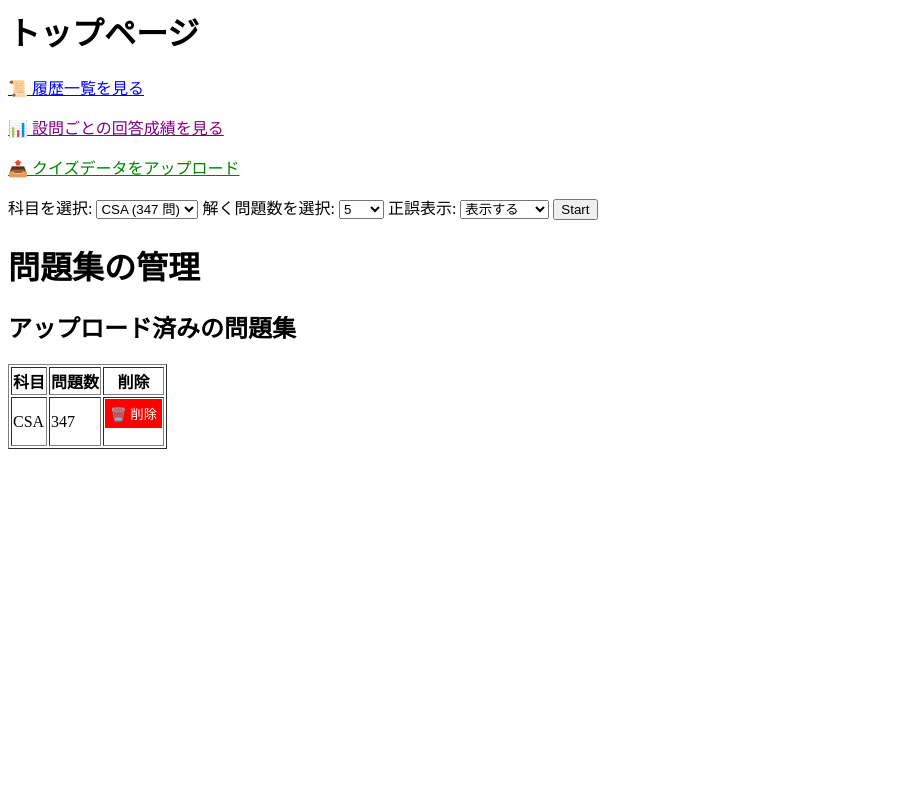
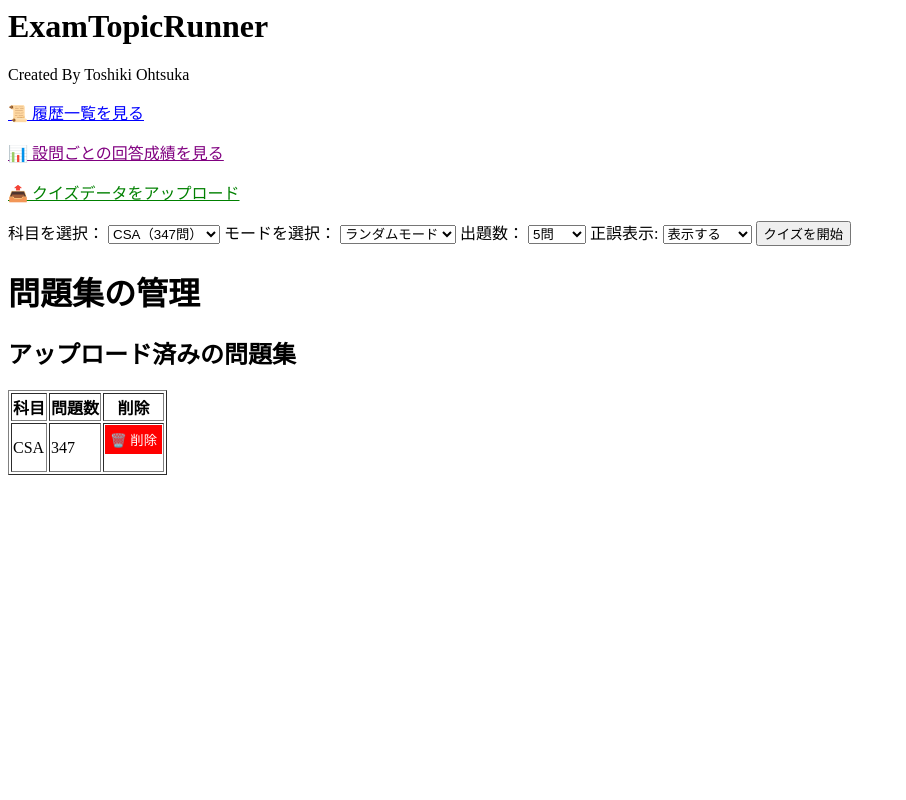
Before and after one commit to j45delight/ExamTopicRunner, a Django app: page / in a window 1280 px wide. Shown: the whole page, without its empty margins (0-906 px from the left). Run offline with Django 5.2, Linux system fonts and the light colour scheme; data comes from the database, SQL or seed files in the repository; both versions use the stored data as it was after the commit.

Commit message:
v1.1: 回答成績のデバッグ、正解の問題の色表示、モード表示不具合の修正

```diff
--- a/quiz_app/quiz/templates/select_subject.html
+++ b/quiz_app/quiz/templates/select_subject.html
@@ -1,34 +1,58 @@
-<h1>トップページ</h1>
-<p><a href="/history/" style="font-size: 16px; color: blue; text-decoration: underline;">📜 履歴一覧を見る</a></p>
-<p><a href="/question_performance/" style="font-size: 16px; color: purple; text-decoration: underline;">📊 設問ごとの回答成績を見る</a></p>
-<p><a href="/upload/" style="font-size: 16px; color: green; text-decoration: underline;">📤 クイズデータをアップロード</a></p>
+<h1>ExamTopicRunner</h1>
+Created By Toshiki Ohtsuka
+<p>
+  <a
+    href="/history/"
+    style="font-size: 16px; color: blue; text-decoration: underline"
+    >📜 履歴一覧を見る</a
+  >
+</p>
+<p>
+  <a
+    href="/question_performance/"
+    style="font-size: 16px; color: purple; text-decoration: underline"
+    >📊 設問ごとの回答成績を見る</a
+  >
+</p>
+<p>
+  <a
+    href="/upload/"
+    style="font-size: 16px; color: green; text-decoration: underline"
+    >📤 クイズデータをアップロード</a
+  >
+</p>
 
-<form action="{% url 'start_quiz' %}" method="get">
-    <label>科目を選択:</label>
-    <select name="subject" required>
-        {% for item in subjects %}
-            <option value="{{ item.subject }}">{{ item.subject }} ({{ item.total_questions }} 問)</option>
+<form action="{% url 'start_quiz' %}" method="GET">
+  <label for="subject">科目を選択：</label>
+  <select name="subject" id="subject">
+    {% for subject in subjects %}
+    <option value="{{ subject.subject }}">
+      {{ subject.subject }}（{{ subject.total_questions }}問）
+    </option>
     {% endfor %}
-
   </select>
 
-    <label>解く問題数を選択:</label>
-    <select name="num_questions">
-        <option value="5">5</option>
-        <option value="10">10</option>
-        <option value="20">20</option>
-        <option value="50">50</option>
-        <option value="100">100</option>
-        <option value="all">all</option>
+  <label for="mode">モードを選択：</label>
+  <select name="mode" id="mode">
+    <option value="random" {% if mode == "random" %}selected{% endif %}>ランダムモード</option>
+    <option value="sequential" {% if mode == "sequential" %}selected{% endif %}>通常モード</option>
   </select>
 
+  <label for="num_questions">出題数：</label>
+  <select name="num_questions" id="num_questions">
+    <option value="5">5問</option>
+    <option value="10">10問</option>
+    <option value="20">20問</option>
+    <option value="50">50問</option>
+    <option value="100">100問</option>
+    <option value="all">全部</option>
+  </select>
   <label>正誤表示:</label>
     <select name="show_feedback">
         <option value="yes">表示する</option>
         <option value="no">表示しない</option>
     </select>
-
-    <button type="submit">Start</button>
+  <button type="submit">クイズを開始</button>
 </form>
 
 <h1>問題集の管理</h1>
@@ -46,9 +70,23 @@
     <td>{{ batch.subject }}</td>
     <td>{{ batch.question_count }}</td>
     <td>
-            <form method="post" action="{% url 'delete_questions_by_batch' batch.batch_id %}" onsubmit="return confirm('⚠️ この問題集を削除しますか？');">
+      <form
+        method="post"
+        action="{% url 'delete_questions_by_batch' batch.batch_id %}"
+        onsubmit="return confirm('⚠️ この問題集を削除しますか？');"
+      >
         {% csrf_token %}
-                <button type="submit" style="background-color: red; color: white; padding: 5px; border: none;">🗑️ 削除</button>
+        <button
+          type="submit"
+          style="
+            background-color: red;
+            color: white;
+            padding: 5px;
+            border: none;
+          "
+        >
+          🗑️ 削除
+        </button>
       </form>
     </td>
   </tr>
--- a/quiz_app/quiz/urls.py
+++ b/quiz_app/quiz/urls.py
@@ -5,7 +5,6 @@ urlpatterns = [
     path('', views.select_subject, name='select_subject'),
     path('upload/', views.upload_file, name='upload_file'),
     path('start_quiz/', views.start_quiz, name='start_quiz'),  # クイズ開始
-    path('quiz/', views.quiz_page, name='quiz'),  # クイズページ表示用
     path('quiz/<str:subject>/<int:history_id>/', views.quiz_page, name='quiz_page'),
     path('api/question/<str:subject>/', views.get_random_question, name='get_random_question'),  # 科目別API
     #path('api/question/', views.get_random_question, name='get_random_question'),  # 問題取得API
--- a/quiz_app/quiz/views.py
+++ b/quiz_app/quiz/views.py
@@ -6,8 +6,10 @@ from django.http import JsonResponse
 from django.core.files.storage import FileSystemStorage
 from django.db.models import Count, Sum, F
 from .models import Question, UserResponse, QuizHistory
+from urllib.parse import urlparse, parse_qs
 import uuid
 from django.contrib import messages
+#import pprint
 
 def upload_file(request):
     if request.method == "POST" and request.FILES["excel_file"]:
@@ -184,42 +186,55 @@ def select_subject(request):
 def quiz_page(request, subject, history_id):
     quiz_questions = request.session.get("quiz_questions", [])
     show_feedback = request.session.get("show_feedback", "yes")  # デフォルトは表示
-
-    if not quiz_questions:
-        return redirect("select_subject")
+    mode = request.GET.get("mode")  # ✅ GETリクエストから取得
+    if mode:  # ✅ mode が None でなければセッションに保存
+        request.session["mode"] = mode
+    mode = request.session.get("mode", "random")  # ✅ セッションから取得
+    print("Show feedback", show_feedback)  # ✅ セッションに保存されたか確認
 
     return render(request, "quiz.html", {
         "subject": subject,
         "history_id": history_id,
         "quiz_questions_json": json.dumps(quiz_questions),
         "show_feedback": show_feedback,
+        "mode": mode  # ✅ モードをテンプレートに渡す
     })
 
 def start_quiz(request):
     subject = request.GET.get("subject")
-    num_questions = request.GET.get("num_questions")
+    num_questions = request.GET.get("num_questions", "all")
+    mode = request.GET.get("mode", "random")  # ✅ デフォルトはランダムモード
     show_feedback = request.GET.get("show_feedback", "yes")
 
     if not subject:
         return redirect("select_subject")
 
-    # QuizHistory を作成
-    quiz_history = QuizHistory.objects.create(subject=subject)
+    # ✅ 途中から再開のため、前回の `history_id` を取得
+    last_history = QuizHistory.objects.filter(subject=subject).order_by("-timestamp").first()
 
-    # その科目の全問題を取得
-    questions = list(Question.objects.filter(subject=subject))
+    if mode == "sequential" and last_history:
+        # ✅ 途中から再開: まだ解いていない問題を取得
+        answered_question_ids = UserResponse.objects.filter(quiz_history=last_history).values_list("question_id", flat=True)
+        remaining_questions = Question.objects.filter(subject=subject).exclude(id__in=answered_question_ids)
 
-    # もし `num_questions` が "all" なら、全問出題
-    if num_questions == "all":
-        selected_questions = questions
+        if remaining_questions.exists():
+            selected_questions = list(remaining_questions)[:int(num_questions)]
+            quiz_history = last_history  # 既存の履歴を使う
+        else:
+            # ✅ すべて解き終わったら新しい履歴を作成
+            selected_questions = list(Question.objects.filter(subject=subject)[:int(num_questions)])
+            quiz_history = QuizHistory.objects.create(subject=subject)
     else:
-        num_questions = int(num_questions)
-        selected_questions = random.sample(questions, min(num_questions, len(questions)))
+        # ✅ ランダムモード: 毎回ランダムに出題
+        questions = list(Question.objects.filter(subject=subject))
+        selected_questions = random.sample(questions, min(int(num_questions), len(questions)))
+        quiz_history = QuizHistory.objects.create(subject=subject)
 
-    # 出題する問題のIDリストをセッションに保存
+    # ✅ 出題する問題のIDリストをセッションに保存
     request.session["quiz_questions"] = [q.id for q in selected_questions]
-    # 正誤表示の設定をセッションに保存
     request.session["show_feedback"] = show_feedback
+    request.session["quiz_history_id"] = quiz_history.id  # ✅ 履歴IDを保存
+    request.session["mode"] = mode
 
     return redirect("quiz_page", subject=subject, history_id=quiz_history.id)
 
@@ -234,7 +249,8 @@ def get_question_by_id(request, question_id):
     return JsonResponse({
         "id": question.id,
         "question_text": question.question_text,
-        "choices": question.choices
+        "choices": question.choices,
+        "correct_answers": question.correct_answers,
     })
 
 def question_performance(request):
@@ -248,24 +264,29 @@ def question_performance(request):
 
     performance_data = []
     for question in questions:
-        responses = UserResponse.objects.filter(question=question).order_by("-timestamp")[:3]  # 最新3回分
-        results = ["-" for _ in range(3)]  # デフォルトで「-」
+        # ✅ 過去の解答履歴を取得（新しい順）
+        user_responses = UserResponse.objects.filter(question=question).order_by('-timestamp')[:3]
 
-        for i, response in enumerate(responses):
-            results[i] = "〇" if response.is_correct else "×"
+        # ✅ 直近の3回分の結果を取得（なければ '-' にする）
+        latest = "〇" if len(user_responses) > 0 and user_responses[0].is_correct else "×" if len(user_responses) > 0 else "-"
+        second_last = "〇" if len(user_responses) > 1 and user_responses[1].is_correct else "×" if len(user_responses) > 1 else "-"
+        third_last = "〇" if len(user_responses) > 2 and user_responses[2].is_correct else "×" if len(user_responses) > 2 else "-"
 
+        # ✅ レンダリング用データ作成
         performance_data.append({
             "number": question.number,
             "question_text": question.question_text,
             "choices": question.choices,
             "correct_answers": question.correct_answers,
-            "last_3_results": results
+            "latest": latest,
+            "second_last": second_last,
+            "third_last": third_last,
         })
 
     return render(request, "question_performance.html", {
-        "subjects": subjects,
+        "subjects": Question.objects.values_list("subject", flat=True).distinct(),
         "selected_subject": selected_subject,
-        "performance_data": performance_data
+        "performance_data": performance_data,
     })
 
 def end_quiz(request, history_id):
```
Also changed, not shown: quiz_app/quiz/templates/quiz.html (+60 -19 lines), quiz_app/db.sqlite3, 1 other file. Lines whose indentation alone changed are shown as unchanged.
